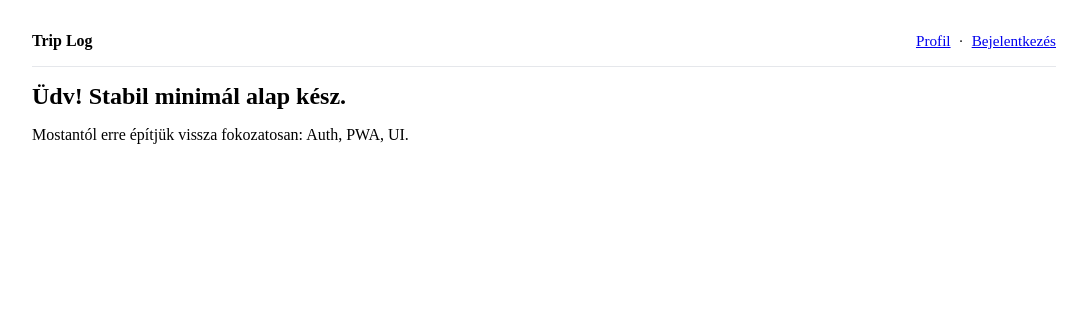
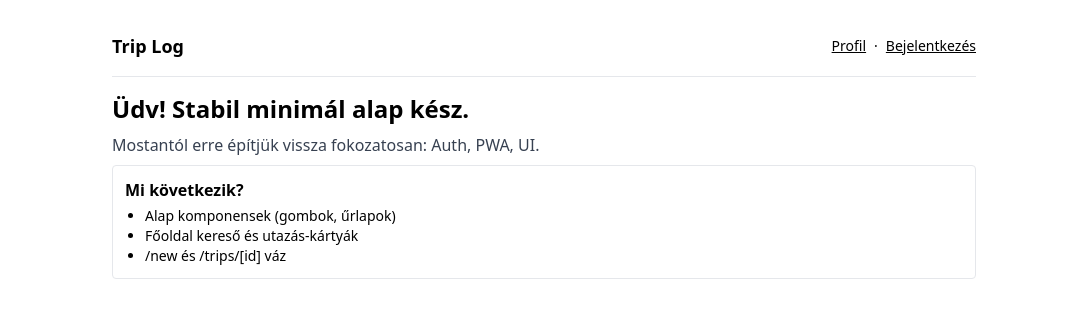
Before and after one commit to Viva1981/trip-log, a Next.js app: page / in a window 1280 px wide. Shown: the top 318 px of the page, without its empty margins (96-1183 px from the left). Built offline with nearby package versions, Linux system fonts and the light colour scheme; no server answers.

Commit message:
feat(UI): TailwindCSS beépítése + alap UI Tailwinddel

```diff
--- /dev/null
+++ b/app/globals.css
@@ -0,0 +1,5 @@
+@tailwind base;
+@tailwind components;
+@tailwind utilities;
+
+:root { color-scheme: light; }
--- a/app/layout.js
+++ b/app/layout.js
@@ -1,3 +1,4 @@
+import "./globals.css";
 import { getServerSession } from "next-auth";
 import { authOptions } from "./api/auth/[...nextauth]/route";
 
@@ -15,20 +16,20 @@ export default async function RootLayout({ children }) {
         <link rel="manifest" href="/manifest.webmanifest" />
         <meta name="theme-color" content="#0ea5e9" />
       </head>
-      <body style={{maxWidth:"64rem",margin:"0 auto",padding:"1rem"}}>
-        <header style={{padding:"1rem 0",borderBottom:"1px solid #e5e7eb",marginBottom:"1rem",display:"flex",justifyContent:"space-between"}}>
-          <strong>Trip Log</strong>
-          <nav style={{fontSize:"0.95rem"}}>
-            <a href="/profile" style={{textDecoration:"underline"}}>Profil</a>
-            <span style={{margin:"0 0.5rem"}}>·</span>
+      <body className="max-w-4xl mx-auto p-4">
+        <header className="py-4 border-b mb-4 flex justify-between items-center">
+          <strong className="text-lg">Trip Log</strong>
+          <nav className="text-sm space-x-2">
+            <a href="/profile" className="underline">Profil</a>
+            <span>·</span>
             {session ? (
-              <a href="/api/auth/signout" style={{textDecoration:"underline"}}>Kijelentkezés</a>
+              <a href="/api/auth/signout" className="underline">Kijelentkezés</a>
             ) : (
-              <a href="/api/auth/signin" style={{textDecoration:"underline"}}>Bejelentkezés</a>
+              <a href="/api/auth/signin" className="underline">Bejelentkezés</a>
             )}
           </nav>
         </header>
-        {children}
+        <main>{children}</main>
 
         <script dangerouslySetInnerHTML={{__html: `
           if ('serviceWorker' in navigator) {
--- a/app/page.js
+++ b/app/page.js
@@ -1,8 +1,16 @@
 export default function Home() {
   return (
-    <main>
-      <h1 style={{fontSize:"1.5rem",fontWeight:"700"}}>Üdv! Stabil minimál alap kész.</h1>
-      <p style={{marginTop:"0.5rem"}}>Mostantól erre építjük vissza fokozatosan: Auth, PWA, UI.</p>
+    <main className="space-y-2">
+      <h1 className="text-2xl font-bold">Üdv! Stabil minimál alap kész.</h1>
+      <p className="text-gray-700">Mostantól erre építjük vissza fokozatosan: Auth, PWA, UI.</p>
+      <div className="mt-4 p-3 border rounded">
+        <div className="font-semibold mb-1">Mi következik?</div>
+        <ul className="list-disc pl-5 text-sm">
+          <li>Alap komponensek (gombok, űrlapok)</li>
+          <li>Főoldal kereső és utazás-kártyák</li>
+          <li>/new és /trips/[id] váz</li>
+        </ul>
+      </div>
     </main>
   );
 }
--- a/package.json
+++ b/package.json
@@ -11,5 +11,10 @@
     "react": "18.2.0",
     "react-dom": "18.2.0",
     "next-auth": "4.24.7"
+  },
+  "devDependencies": {
+    "tailwindcss": "3.4.12",
+    "postcss": "8.4.38",
+    "autoprefixer": "10.4.19"
   }
 }
--- /dev/null
+++ b/postcss.config.js
@@ -0,0 +1,6 @@
+module.exports = {
+  plugins: {
+    tailwindcss: {},
+    autoprefixer: {}
+  }
+};
--- /dev/null
+++ b/tailwind.config.js
@@ -0,0 +1,6 @@
+/** @type {import('tailwindcss').Config} */
+module.exports = {
+  content: ["./app/**/*.{js,jsx,ts,tsx}"],
+  theme: { extend: {} },
+  plugins: []
+};
```
